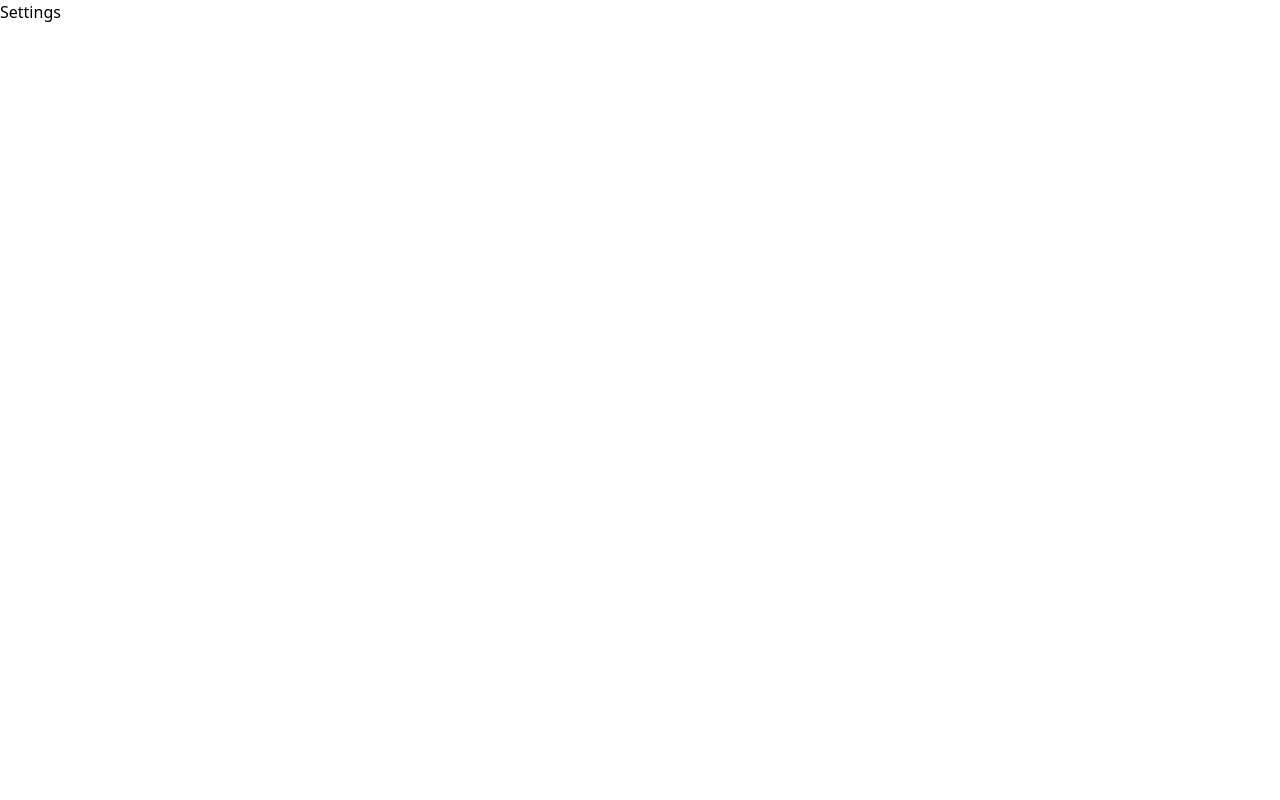
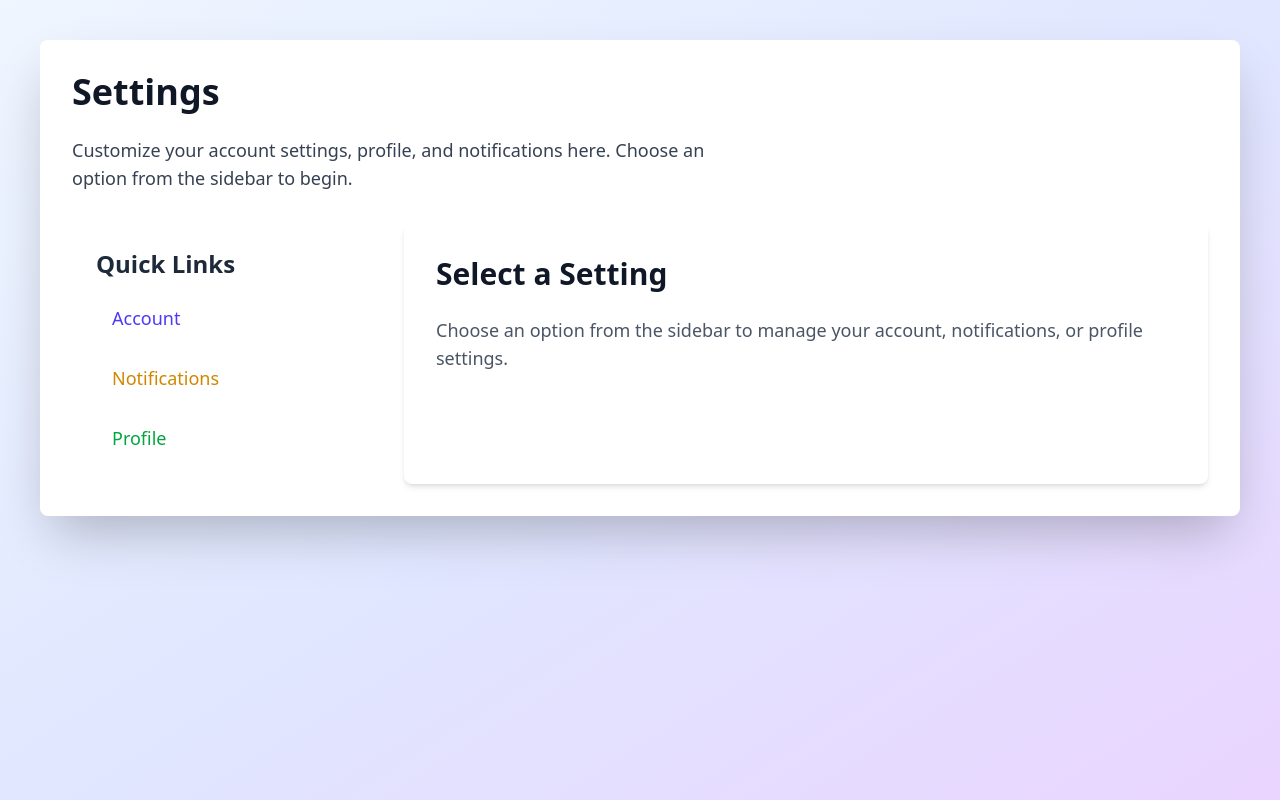
Before and after one commit to Itx-Tawhid/Dashboard-project, a Next.js app: page /dashboard/settings in a window 1280 px wide. Built offline with nearby package versions, Linux system fonts and the light colour scheme.

Commit message:
Create Settings page

```diff
--- a/src/app/dashboard/settings/page.tsx
+++ b/src/app/dashboard/settings/page.tsx
@@ -1,7 +1,65 @@
 import React from "react";
+import Link from "next/link.js";
 
 const Settings = () => {
-  return <div>Settings</div>;
+  return (
+    <div
+      className="min-h-screen bg-gradient-to-br from-blue-50 via-indigo-100
+     to-purple-200 p-10"
+    >
+      <div className="max-w-7xl mx-auto bg-white rounded-lg shadow-2xl p-8">
+        <h1 className="text-4xl font-extrabold text-gray-900 mb-6">Settings</h1>
+        <p className="text-lg text-gray-700 mb-8 max-w-2xl">
+          Customize your account settings, profile, and notifications here.
+          Choose an option from the sidebar to begin.
+        </p>
+
+        <div className="flex space-x-12">
+          <div className="w-1/4 bg-white  rounded-lg p-6 space-y-6">
+            <h2 className="text-2xl font-semibold text-gray-800 mb-4">
+              Quick Links
+            </h2>
+            <ul className="space-y-4">
+              <li>
+                <Link
+                  className="flex items-center text-lg text-gray-800 hover:text-indigo-600 transition-colors py-2 px-4 rounded-md hover:bg-indigo-50"
+                  href="/dashboard/settings/account"
+                >
+                  <span className="text-indigo-600">Account</span>
+                </Link>
+              </li>
+              <li>
+                <Link
+                  className="flex items-center text-lg text-gray-800 hover:text-yellow-600 transition-colors py-2 px-4 rounded-md hover:bg-yellow-50"
+                  href="/dashboard/settings/notifications"
+                >
+                  <span className="text-yellow-600">Notifications</span>
+                </Link>
+              </li>
+              <li>
+                <Link
+                  className="flex items-center text-lg text-gray-800 hover:text-green-600 transition-colors py-2 px-4 rounded-md hover:bg-green-50"
+                  href="/dashboard/settings/profile"
+                >
+                  <span className="text-green-600">Profile</span>
+                </Link>
+              </li>
+            </ul>
+          </div>
+
+          <div className="flex-1 bg-white shadow-md rounded-lg p-8">
+            <h2 className="text-3xl font-semibold text-gray-900 mb-6">
+              Select a Setting
+            </h2>
+            <p className="text-lg text-gray-600 max-w-3xl">
+              Choose an option from the sidebar to manage your account,
+              notifications, or profile settings.
+            </p>
+          </div>
+        </div>
+      </div>
+    </div>
+  );
 };
 
 export default Settings;
```
